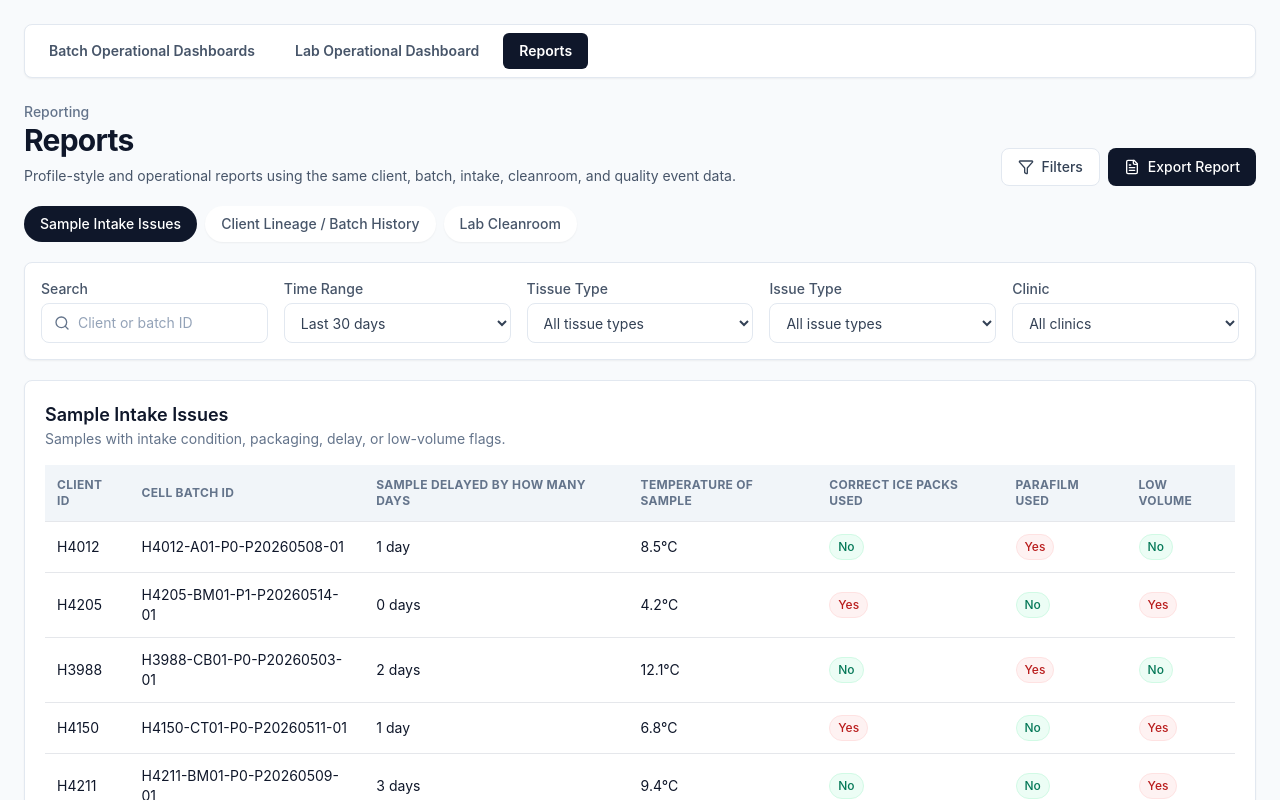
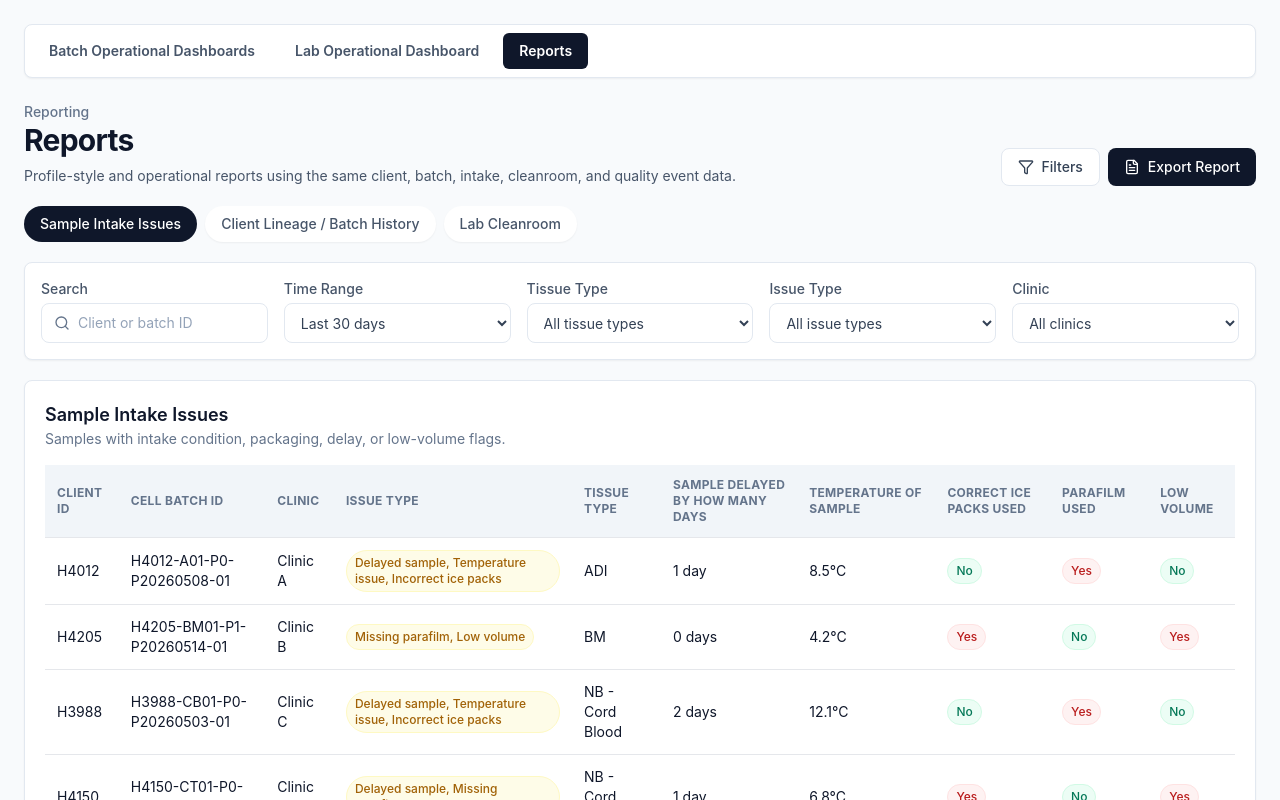
Before and after one commit to Natejjp/LIMS_dashboard_mockup, a React (Vite) app: page / in a window 1280 px wide. Both pictures are taken after a click on the button "Reports". Shown: the top 800 px of the page. Built offline with nearby package versions, Linux system fonts and the light colour scheme.

Commit message:
Added sample intake issues dummy data

```diff
--- a/src/App.jsx
+++ b/src/App.jsx
@@ -343,7 +343,8 @@ const intakeIssueRows = [
     icePacks: "No",
     parafilm: "Yes",
     lowVolume: "No",
-    tissue: "ADI",
+    tissueType: "ADI",
+    issueType: ["Delayed sample", "Temperature issue", "Incorrect ice packs"],
     clinic: "Clinic A",
     issueDate: "05/08/2026",
   },
@@ -355,7 +356,8 @@ const intakeIssueRows = [
     icePacks: "Yes",
     parafilm: "No",
     lowVolume: "Yes",
-    tissue: "BM",
+    tissueType: "BM",
+    issueType: ["Missing parafilm", "Low volume"],
     clinic: "Clinic B",
     issueDate: "05/14/2026",
   },
@@ -367,7 +369,8 @@ const intakeIssueRows = [
     icePacks: "No",
     parafilm: "Yes",
     lowVolume: "No",
-    tissue: "NB - Cord Blood",
+    tissueType: "NB - Cord Blood",
+    issueType: ["Delayed sample", "Temperature issue", "Incorrect ice packs"],
     clinic: "Clinic C",
     issueDate: "05/03/2026",
   },
@@ -379,7 +382,8 @@ const intakeIssueRows = [
     icePacks: "Yes",
     parafilm: "No",
     lowVolume: "Yes",
-    tissue: "NB - Cord Tissue",
+    tissueType: "NB - Cord Tissue",
+    issueType: ["Delayed sample", "Missing parafilm", "Low volume"],
     clinic: "Clinic A",
     issueDate: "05/11/2026",
   },
@@ -391,11 +395,20 @@ const intakeIssueRows = [
     icePacks: "No",
     parafilm: "No",
     lowVolume: "Yes",
-    tissue: "BM",
+    tissueType: "BM",
+    issueType: ["Delayed sample", "Temperature issue", "Incorrect ice packs", "Missing parafilm", "Low volume"],
     clinic: "Clinic B",
     issueDate: "05/09/2026",
   },
 ];
+
+function getIntakeIssueTypes(row) {
+  return Array.isArray(row.issueType) ? row.issueType : [row.issueType || "Intake review"];
+}
+
+function getIntakeIssueType(row) {
+  return getIntakeIssueTypes(row).join(", ");
+}
 
 const clientLineageRows = [
   {
@@ -1172,7 +1185,18 @@ function ControlledSelectField({ label, options, value, onChange }) {
   );
 }
 
-function SampleIntakeIssueFilters() {
+function SampleIntakeIssueFilters({
+  clinic,
+  issueType,
+  onClinicChange,
+  onIssueTypeChange,
+  onSearchChange,
+  onTimeRangeChange,
+  onTissueTypeChange,
+  search,
+  timeRange,
+  tissueType,
+}) {
   return (
     <Card className="rounded-lg shadow-sm">
       <CardContent className="grid gap-4 p-4 md:grid-cols-2 xl:grid-cols-5">
@@ -1182,15 +1206,17 @@ function SampleIntakeIssueFilters() {
             <Search size={16} />
             <input
               className="min-w-0 flex-1 bg-transparent text-slate-700 outline-none placeholder:text-slate-400"
+              onChange={(event) => onSearchChange(event.target.value)}
               placeholder="Client or batch ID"
               type="search"
+              value={search}
             />
           </span>
         </label>
-        <SelectField label="Time Range" options={["Last 30 days", "Last 7 days", "This month", "Last quarter", "Custom range"]} />
-        <SelectField label="Tissue Type" options={["All tissue types", "ADI", "BM", "NB - Cord Blood", "NB - Cord Tissue"]} />
-        <SelectField label="Issue Type" options={["All issue types", "Delayed sample", "Temperature issue", "Incorrect ice packs", "Missing parafilm", "Low volume"]} />
-        <SelectField label="Clinic" options={["All clinics", "Clinic A", "Clinic B", "Clinic C"]} />
+        <ControlledSelectField label="Time Range" onChange={onTimeRangeChange} options={["Last 30 days", "Last 7 days", "This month", "Last quarter", "Custom range"]} value={timeRange} />
+        <ControlledSelectField label="Tissue Type" onChange={onTissueTypeChange} options={["All tissue types", "ADI", "BM", "NB - Cord Blood", "NB - Cord Tissue"]} value={tissueType} />
+        <ControlledSelectField label="Issue Type" onChange={onIssueTypeChange} options={["All issue types", "Delayed sample", "Temperature issue", "Incorrect ice packs", "Missing parafilm", "Low volume"]} value={issueType} />
+        <ControlledSelectField label="Clinic" onChange={onClinicChange} options={["All clinics", "Clinic A", "Clinic B", "Clinic C"]} value={clinic} />
       </CardContent>
     </Card>
   );
@@ -1507,14 +1533,63 @@ function DiscardDashboard() {
 }
 
 function SampleIntakeIssuesReport() {
+  const [search, setSearch] = useState("");
+  const [timeRange, setTimeRange] = useState("Last 30 days");
+  const [tissueType, setTissueType] = useState("All tissue types");
+  const [issueType, setIssueType] = useState("All issue types");
+  const [clinic, setClinic] = useState("All clinics");
+
+  const filteredRows = useMemo(() => {
+    const query = search.trim().toLowerCase();
+    const currentDate = new Date("2026-05-28T12:00:00");
+    const rangeDays =
+      timeRange === "Last 7 days"
+        ? 7
+        : timeRange === "Last 30 days" || timeRange === "This month" || timeRange === "Custom range"
+          ? 30
+          : timeRange === "Last quarter"
+            ? 90
+            : null;
+
+    return intakeIssueRows.filter((row) => {
+      const rowDate = new Date(`${row.issueDate} 12:00:00`);
+      const daysOld = (currentDate - rowDate) / (1000 * 60 * 60 * 24);
+      const rowIssueTypes = getIntakeIssueTypes(row);
+      const rowIssueType = rowIssueTypes.join(" ");
+      const matchesTimeRange = rangeDays === null || daysOld <= rangeDays;
+      const matchesTissue = tissueType === "All tissue types" || row.tissueType === tissueType;
+      const matchesIssue = issueType === "All issue types" || rowIssueTypes.includes(issueType);
+      const matchesClinic = clinic === "All clinics" || row.clinic === clinic;
+      const matchesSearch =
+        !query ||
+        [row.client, row.batch, row.tissueType, row.clinic, rowIssueType]
+          .join(" ")
+          .toLowerCase()
+          .includes(query);
+
+      return matchesSearch && matchesTimeRange && matchesTissue && matchesIssue && matchesClinic;
+    });
+  }, [clinic, issueType, search, timeRange, tissueType]);
+
   return (
     <DashboardShell>
-      <SampleIntakeIssueFilters />
+      <SampleIntakeIssueFilters
+        clinic={clinic}
+        issueType={issueType}
+        onClinicChange={setClinic}
+        onIssueTypeChange={setIssueType}
+        onSearchChange={setSearch}
+        onTimeRangeChange={setTimeRange}
+        onTissueTypeChange={setTissueType}
+        search={search}
+        timeRange={timeRange}
+        tissueType={tissueType}
+      />
       <DataTable
         title="Sample Intake Issues"
         description="Samples with intake condition, packaging, delay, or low-volume flags."
-        columns={["Client ID", "Cell Batch ID", "Sample Delayed by How Many Days", "Temperature of Sample", "Correct Ice Packs Used", "Parafilm Used", "Low Volume"]}
-        rows={intakeIssueRows.map(r => [r.client, r.batch, `${r.delayedDays} day${r.delayedDays === 1 ? "" : "s"}`, r.temperature, <FlagBadge value={r.icePacks} />, <FlagBadge value={r.parafilm} />, <FlagBadge value={r.lowVolume} />])}
+        columns={["Client ID", "Cell Batch ID", "Clinic", "Issue Type", "Tissue Type", "Sample Delayed by How Many Days", "Temperature of Sample", "Correct Ice Packs Used", "Parafilm Used", "Low Volume"]}
+        rows={filteredRows.map(r => [r.client, r.batch, r.clinic, <Badge tone="yellow">{getIntakeIssueType(r)}</Badge>, r.tissueType, `${r.delayedDays} day${r.delayedDays === 1 ? "" : "s"}`, r.temperature, <FlagBadge value={r.icePacks} />, <FlagBadge value={r.parafilm} />, <FlagBadge value={r.lowVolume} />])}
       />
     </DashboardShell>
   );
```
